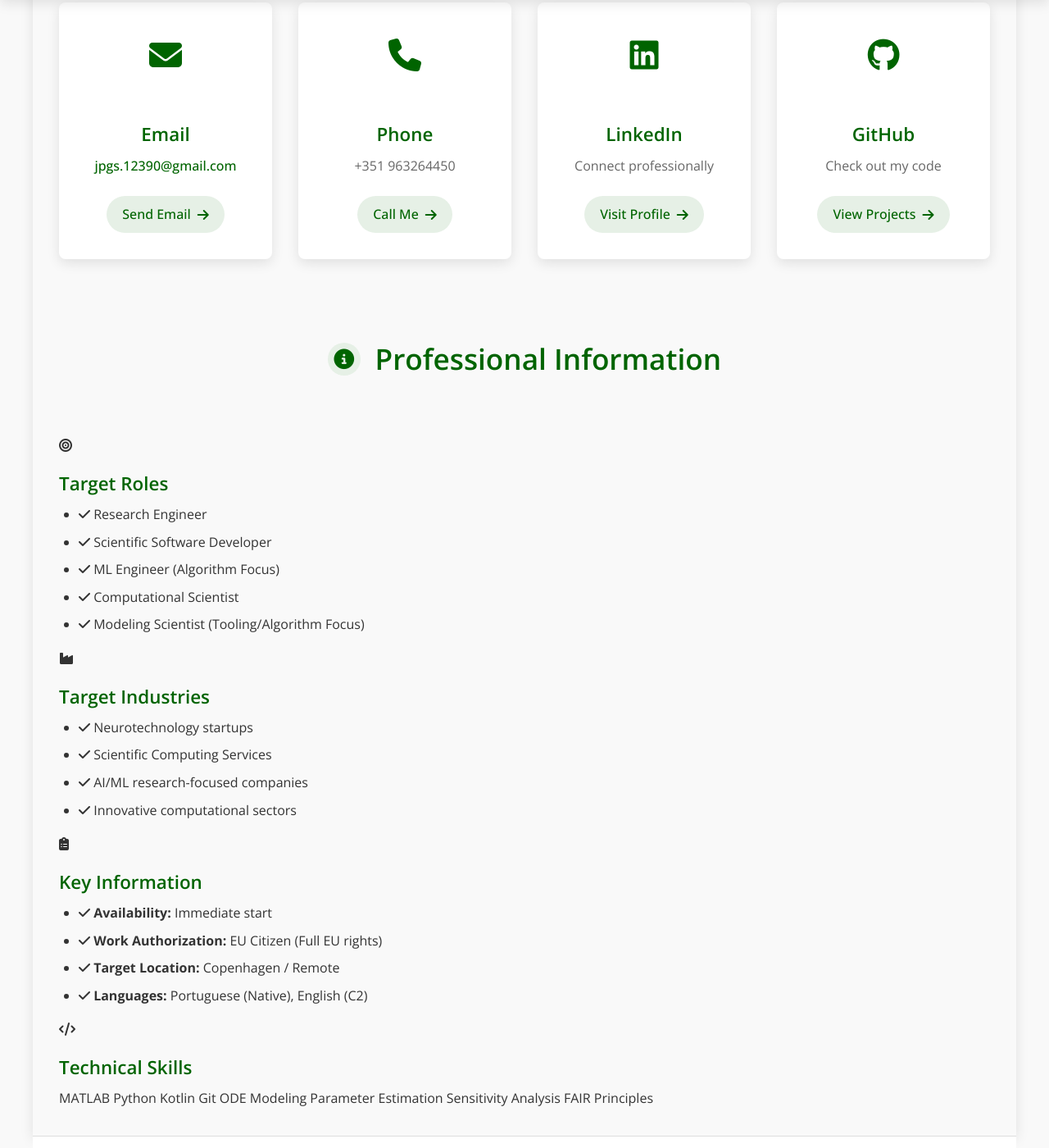
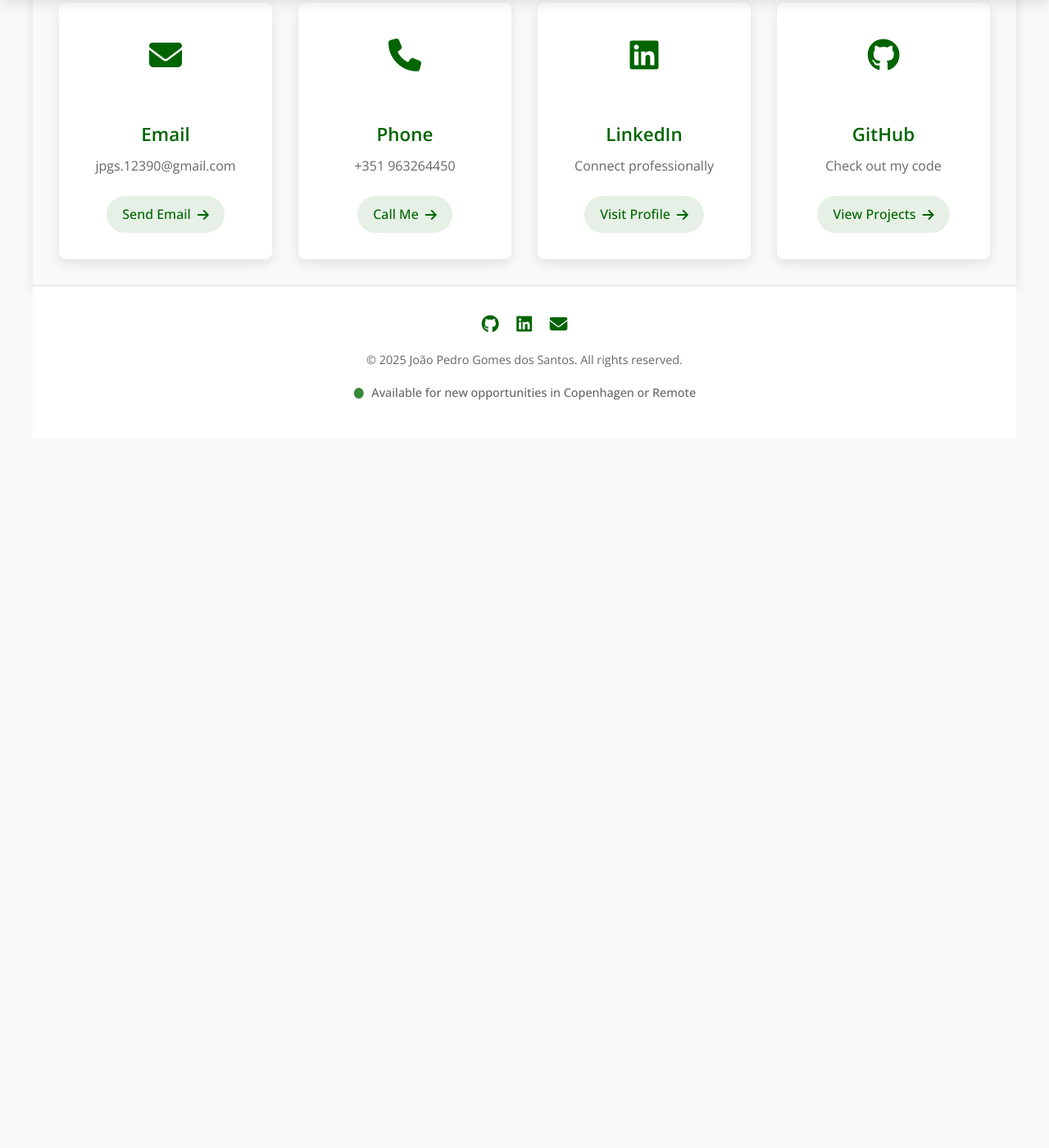
Before and after one commit to jpgsantos/jpgsantos.github.io, a Jekyll site: the page built from contact.md, in a window 1280 px wide and 1400 px high, scrolled down 270 px. Shown: the whole window at 82% size. Built offline with Jekyll 4.4.1, drawn with Linux system fonts in a browser that asks for light colours; after the commit the page ends 900 px from its top, so only the background shows below that.

Commit message:
Update contact.md

```diff
--- a/contact.md
+++ b/contact.md
@@ -12,7 +12,7 @@ title: Contact
         <i class="fas fa-envelope"></i>
       </div>
       <h3>Email</h3>
-      <p><a href="mailto:jpgs.12390@gmail.com">jpgs.12390@gmail.com</a></p>
+      <p>jpgs.12390@gmail.com</p>
       <a href="mailto:jpgs.12390@gmail.com" class="contact-button">
         Send Email <i class="fas fa-arrow-right"></i>
       </a>
@@ -49,69 +49,6 @@ title: Contact
       <a href="https://github.com/jpgsantos" target="_blank" class="contact-button">
         View Projects <i class="fas fa-arrow-right"></i>
       </a>
-    </div>
-  </div>
-</section>
-
-<section class="professional-info-section">
-  <h2 class="section-heading"><span class="heading-icon"><i class="fas fa-info-circle"></i></span> Professional Information</h2>
-
-  <div class="info-grid">
-    <div class="info-card">
-      <div class="info-icon">
-        <i class="fas fa-bullseye"></i>
-      </div>
-      <h3>Target Roles</h3>
-      <ul class="info-list">
-        <li><i class="fas fa-check"></i> Research Engineer</li>
-        <li><i class="fas fa-check"></i> Scientific Software Developer</li>
-        <li><i class="fas fa-check"></i> ML Engineer (Algorithm Focus)</li>
-        <li><i class="fas fa-check"></i> Computational Scientist</li>
-        <li><i class="fas fa-check"></i> Modeling Scientist (Tooling/Algorithm Focus)</li>
-      </ul>
-    </div>
-
-    <div class="info-card">
-      <div class="info-icon">
-        <i class="fas fa-industry"></i>
-      </div>
-      <h3>Target Industries</h3>
-      <ul class="info-list">
-        <li><i class="fas fa-check"></i> Neurotechnology startups</li>
-        <li><i class="fas fa-check"></i> Scientific Computing Services</li>
-        <li><i class="fas fa-check"></i> AI/ML research-focused companies</li>
-        <li><i class="fas fa-check"></i> Innovative computational sectors</li>
-      </ul>
-    </div>
-
-    <div class="info-card">
-      <div class="info-icon">
-        <i class="fas fa-clipboard-list"></i>
-      </div>
-      <h3>Key Information</h3>
-      <ul class="info-list">
-        <li><i class="fas fa-check"></i> <strong>Availability:</strong> Immediate start</li>
-        <li><i class="fas fa-check"></i> <strong>Work Authorization:</strong> EU Citizen (Full EU rights)</li>
-        <li><i class="fas fa-check"></i> <strong>Target Location:</strong> Copenhagen / Remote</li>
-        <li><i class="fas fa-check"></i> <strong>Languages:</strong> Portuguese (Native), English (C2)</li>
-      </ul>
-    </div>
-
-    <div class="info-card">
-      <div class="info-icon">
-        <i class="fas fa-code"></i>
-      </div>
-      <h3>Technical Skills</h3>
-      <div class="skill-tags">
-        <span class="skill-tag">MATLAB</span>
-        <span class="skill-tag">Python</span>
-        <span class="skill-tag">Kotlin</span>
-        <span class="skill-tag">Git</span>
-        <span class="skill-tag">ODE Modeling</span>
-        <span class="skill-tag">Parameter Estimation</span>
-        <span class="skill-tag">Sensitivity Analysis</span>
-        <span class="skill-tag">FAIR Principles</span>
-      </div>
     </div>
   </div>
 </section>
```
